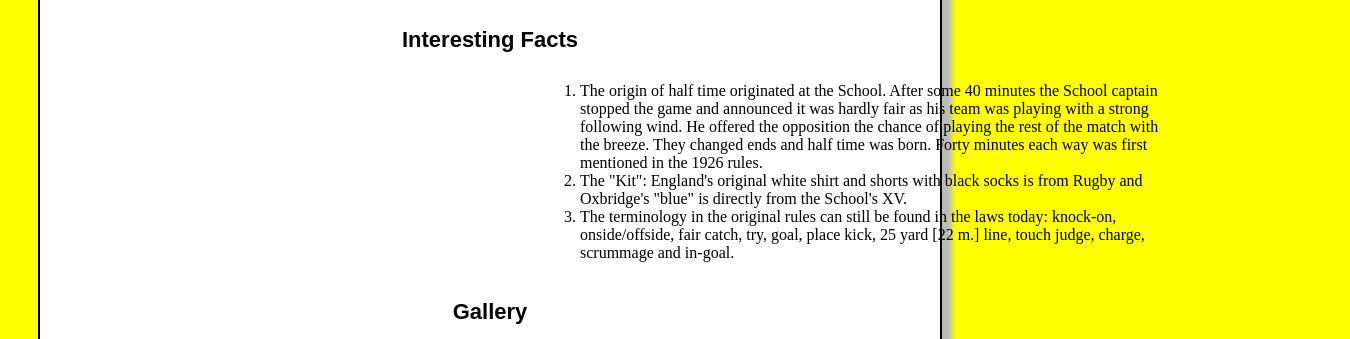
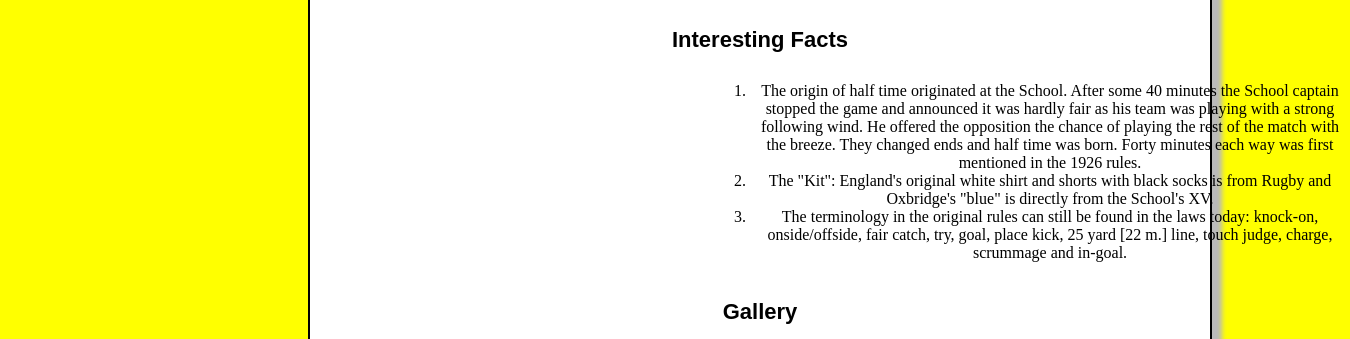
Before and after one commit to RandallWyatt/dws1, a plain HTML site: page index.html in a window 1280 px wide. Shown: the part 941-1280 px from the top of the page, 1350 px wide, since content can reach past the window. Drawn offline with Linux system fonts and the light colour scheme.

Commit message:
fingers crossed for margins

```diff
--- a/index.html
+++ b/index.html
@@ -37,7 +37,7 @@
            margin-bottom: 30px;
        }
        div {
-           margin-left: 30px;
+           margin-left: 300px;
            border: 2px solid #000000;
            padding: 10px 150px;
            width: 600px;
@@ -52,9 +52,9 @@
        h2,h3,h4,h5{
            text-align:center;
        }
-       ol {align-content: center;
+       ol {text-align: center;
            width: 600px;
-           margin-left: 350px;
+           margin-left: 250px;
            margin-bottom: 20px;
 
        }
```
